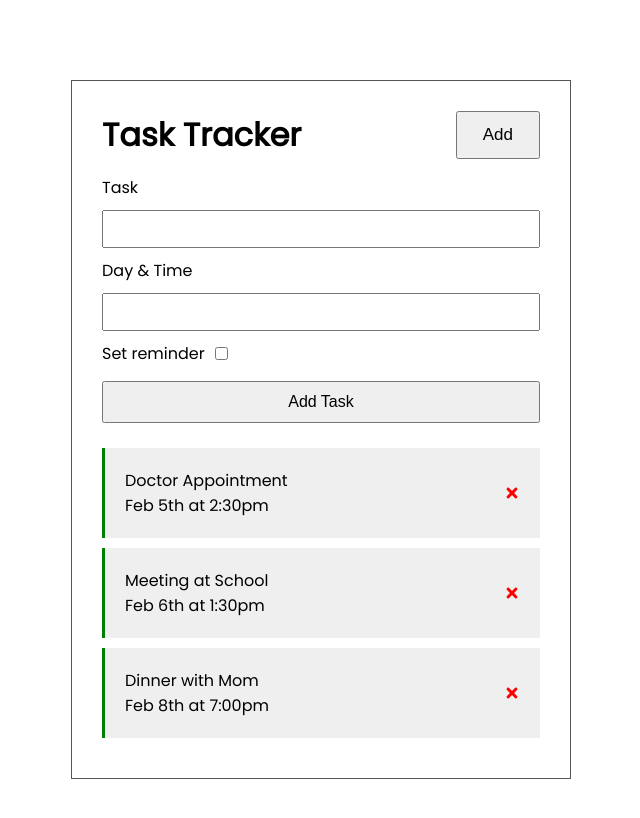
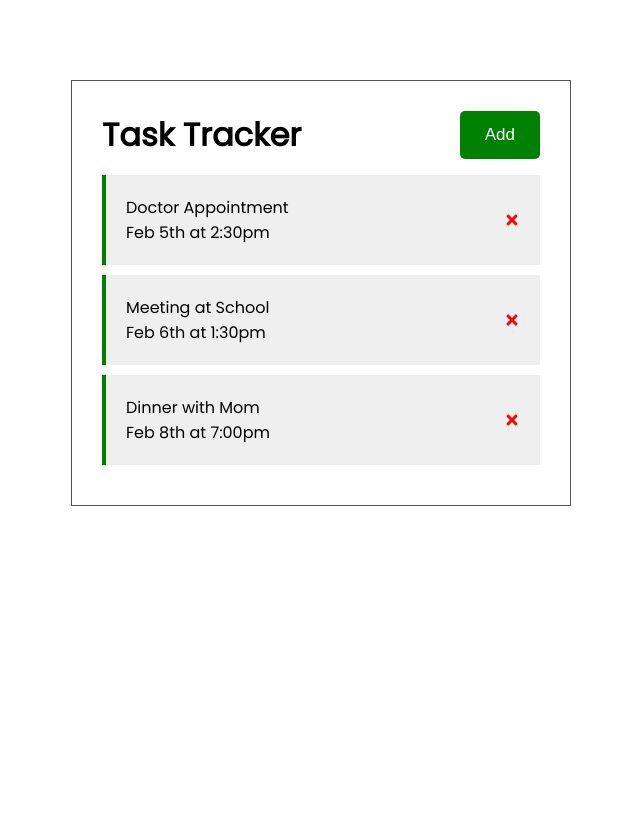
Before and after one commit to joangavelan/building-react-projects, a React (Create React App) app: page / in a window 1280 px wide. Shown: the top 818 px of the page, without its empty margins (319-959 px from the left). Built offline with nearby package versions, Linux system fonts and the light colour scheme.

Commit message:
toggle reminder func done

```diff
--- a/src/task-tracker/Form.js
+++ b/src/task-tracker/Form.js
@@ -5,23 +5,24 @@ function Form({addTask}) {
   const [day, setDay] = useState('');
   const [reminder, setReminder] = useState(false);
 
-  const handleTaskInput = (event) => setTask(event.target.value);
-  const handleDayInput = (event) => setDay(event.target.value);
-  const handleReminderInput = (event) => setReminder(event.target.checked);
-
   const getId = () => Math.floor(Math.random() * 10000) + 1;
 
   const handleSubmit = (e) => {
     e.preventDefault();
     //new task
+    if(task && day) {
       const newTask = {
         id: getId(),
         desc: task,
-      day: day,
-      reminder: reminder
+        day,
+        reminder
       };
       //add task
       addTask(newTask);
+    }
+    else {
+      alert('Fill in the fields');
+    }
     //reset
     setTask('');
     setDay('');
@@ -32,15 +33,15 @@ function Form({addTask}) {
     <form onSubmit={handleSubmit}>
       <label>
         Task
-        <input name="task" type="text" value={task} onChange={handleTaskInput}/>
+        <input name="task" type="text" value={task} onChange={(e) => setTask(e.target.value)}/>
       </label>
       <label>
         Day & Time
-        <input name="day" type="text" value={day} onChange={handleDayInput}/>
+        <input name="day" type="text" value={day} onChange={(e) => setDay(e.target.value)}/>
       </label>
       <label>
         Set reminder
-        <input name="reminder" type="checkbox" checked={reminder} onChange={handleReminderInput}/>
+        <input name="reminder" type="checkbox" checked={reminder} onChange={(e) => setReminder(e.target.checked)}/>
       </label>
       <input type="submit" value="Add Task"></input>
     </form>
--- a/src/task-tracker/Header.js
+++ b/src/task-tracker/Header.js
@@ -1,8 +1,12 @@
-function Header(props) {
+function Header({form, toggleForm}) {
   return (
     <header>
       <h1>Task Tracker</h1>
-      <button>Add</button>
+      <button
+        onClick={toggleForm}
+        style={{backgroundColor: form ? 'black' : 'green'}}>
+        {form ? 'Hide' : 'Add'}
+      </button>
     </header>
   );
 }
--- a/src/task-tracker/Task-Tracker.css
+++ b/src/task-tracker/Task-Tracker.css
@@ -22,6 +22,10 @@ button {
   font-size: 17px;
   padding: 12px 25px;
   cursor: pointer;
+  outline: 0;
+  border: 0;
+  border-radius: 5px;
+  color: white;
 }
 
 form {
@@ -61,7 +65,7 @@ input[type="submit"] {
 }
 
 .task.reminder {
-  border-left: 3px solid green;
+  border-left: 4px solid green;
 }
 
 svg {
--- a/src/task-tracker/Task-Tracker.js
+++ b/src/task-tracker/Task-Tracker.js
@@ -1,12 +1,11 @@
-import React, { useState, createContext } from 'react'
+import React, { useState } from 'react'
 import './Task-Tracker.css'
 import Header from './Header'
 import Form from './Form'
 import Tasks from './Tasks'
 
-const MyContext = createContext();
-
 const TaskTracker = () => {
+  const [form, setForm] = useState(false);
   const [tasks, setTasks] = useState([
     {
       id: 1,
@@ -28,19 +27,31 @@ const TaskTracker = () => {
     },
   ])
 
+  const addTask = (newTask) => {
+    setTasks([...tasks, newTask]);
+  }
+
   const deleteTask = (id) => {
     setTasks(tasks.filter(task => task.id !== id))
   }
 
-  const addTask = (newTask) => {
-    setTasks([...tasks, newTask]);
-  };
+  const toggleReminder = (id) => {
+    setTasks(tasks.map(task => task.id === id
+      ? {...task, reminder: !task.reminder} : task));
+  }
+
+  const toggleForm = () => {
+    setForm(form => !form)
+  }
 
   return (
     <div className="container">
-      <Header formControl/>
-      <Form addTask={addTask}/>
-      <Tasks tasks={tasks} onDelete={deleteTask}/>
+      <Header form={form} toggleForm={toggleForm}/>
+      {form && <Form addTask={addTask}/>}
+      <Tasks
+        tasks={tasks}
+        onDelete={deleteTask}
+        onToggle={toggleReminder}/>
     </div>
   )
 }
--- a/src/task-tracker/Task.js
+++ b/src/task-tracker/Task.js
@@ -1,8 +1,9 @@
 import { FaTimes } from 'react-icons/fa'
 
-function Task({task, onDelete}) {
+function Task({task, onDelete, onToggle}) {
   return (
-    <div className={`task ${task.reminder ? 'reminder' : ''}`}>
+    <div className={`task ${task.reminder ? 'reminder' : ''}`}
+         onDoubleClick={() => onToggle(task.id)}>
       <div>
         <p>{task.desc}</p>
         <p>{task.day}</p>
--- a/src/task-tracker/Tasks.js
+++ b/src/task-tracker/Tasks.js
@@ -1,10 +1,10 @@
 import Task from './Task'
 
-function Tasks({tasks, onDelete}) {
+function Tasks({tasks, onDelete, onToggle}) {
   return (
     <div>
       {tasks.map(task => (
-        <Task key={task.id} task={task} onDelete={onDelete}/>
+        <Task key={task.id} task={task} onDelete={onDelete} onToggle={onToggle}/>
       ))}
     </div>
   );
```
Lines whose indentation alone changed are shown as unchanged.
